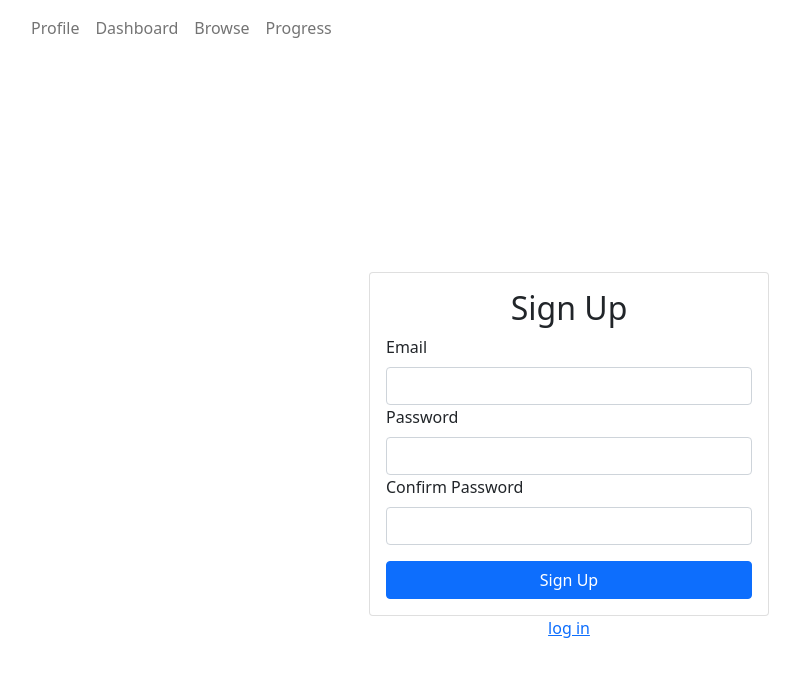
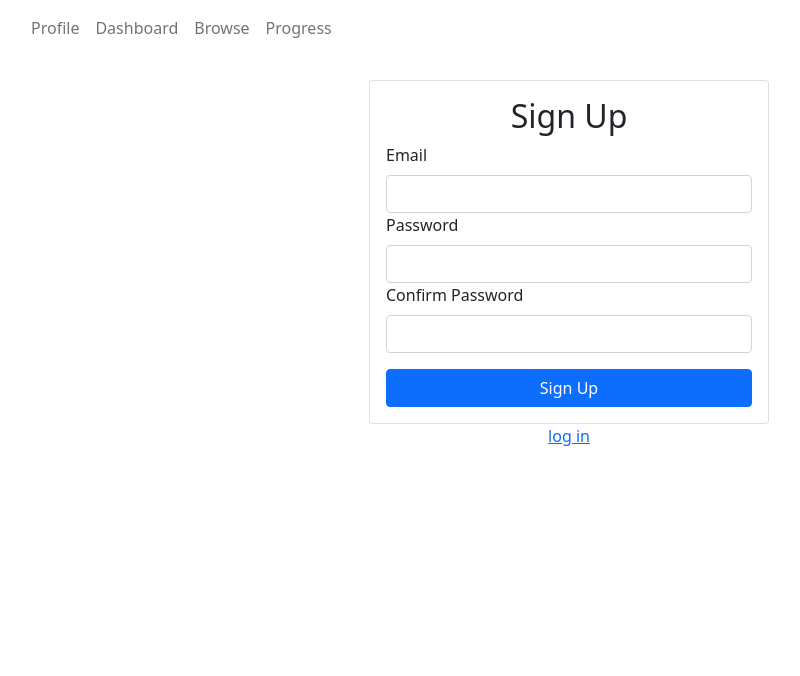
Before and after one commit to Fernando-J-Garcia/workout-tracker-app, a React (Vite) app: page /signup in a window 1280 px wide. Shown: the top 676 px of the page, without its empty margins (71-871 px from the left). Built offline with nearby package versions, Linux system fonts and the light colour scheme; no server answers.

Commit message:
changed login/signup position to be at the top of page

```diff
--- a/src/components/Auth/Login.tsx
+++ b/src/components/Auth/Login.tsx
@@ -30,10 +30,10 @@
   }
   return (
     <div
-      className="d-flex align-items-center justify-content-center"
+      className="d-flex justify-content-center"
       style={{ minHeight: "100vh" }}
     >
-      <div className="w-100" style={{ maxWidth: "400px" }}>
+      <div className="w-100 mt-4" style={{ maxWidth: "400px" }}>
         <Card>
           <Card.Body>
             <h2 className="text-center">{loading ? "Loading..." : "Log in"}</h2>
--- a/src/components/Auth/Signup.tsx
+++ b/src/components/Auth/Signup.tsx
@@ -39,10 +39,10 @@
   }
   return (
     <div
-      className="d-flex align-items-center justify-content-center"
+      className="d-flex justify-content-center"
       style={{ minHeight: "100vh" }}
     >
-      <div className="w-100" style={{ maxWidth: "400px" }}>
+      <div className="w-100 mt-4" style={{ maxWidth: "400px" }}>
         <Card>
           <Card.Body>
             <h2 className="text-center">
```
